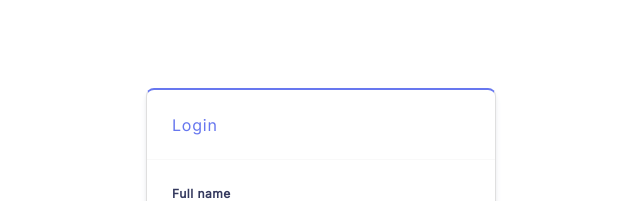
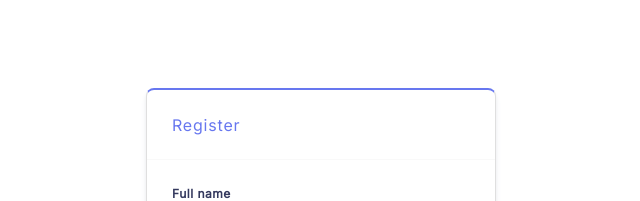
Before and after one commit to fhmiibrhimdev/laravel-react-vite-stisla, a React (Vite) app in the folder frontend/: page /register in a window 1280 px wide. Shown: the top 201 px of the page, without its empty margins (319-959 px from the left). Built offline with nearby package versions, Linux system fonts and the light colour scheme.

Commit message:
Update README.md

```diff
--- a/frontend/src/pages/Auth/Register.jsx
+++ b/frontend/src/pages/Auth/Register.jsx
@@ -123,7 +123,7 @@ export default function Register() {
             <div className="col-12 col-sm-8 offset-sm-2 col-md-6 offset-md-3 col-lg-6 offset-lg-3 col-xl-4 offset-xl-4 tw-mt-10">
                 <div className="card card-primary">
                     <div className="card-header">
-                        <h4>Login</h4>
+                        <h4>Register</h4>
                     </div>
                     <div className="card-body">
                         <form onSubmit={registerHandler}>
```
Also changed, not shown: 1 other file (tests, documents, lock files or other folders).
